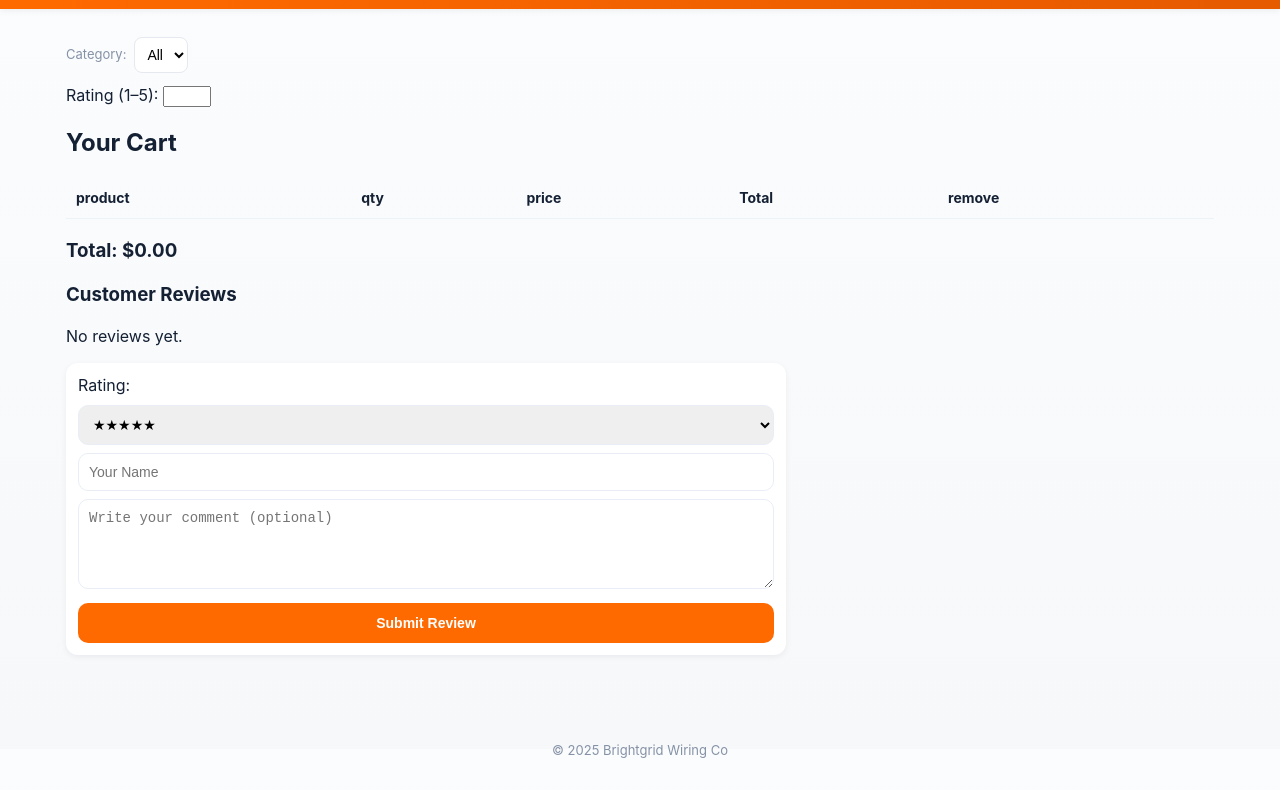
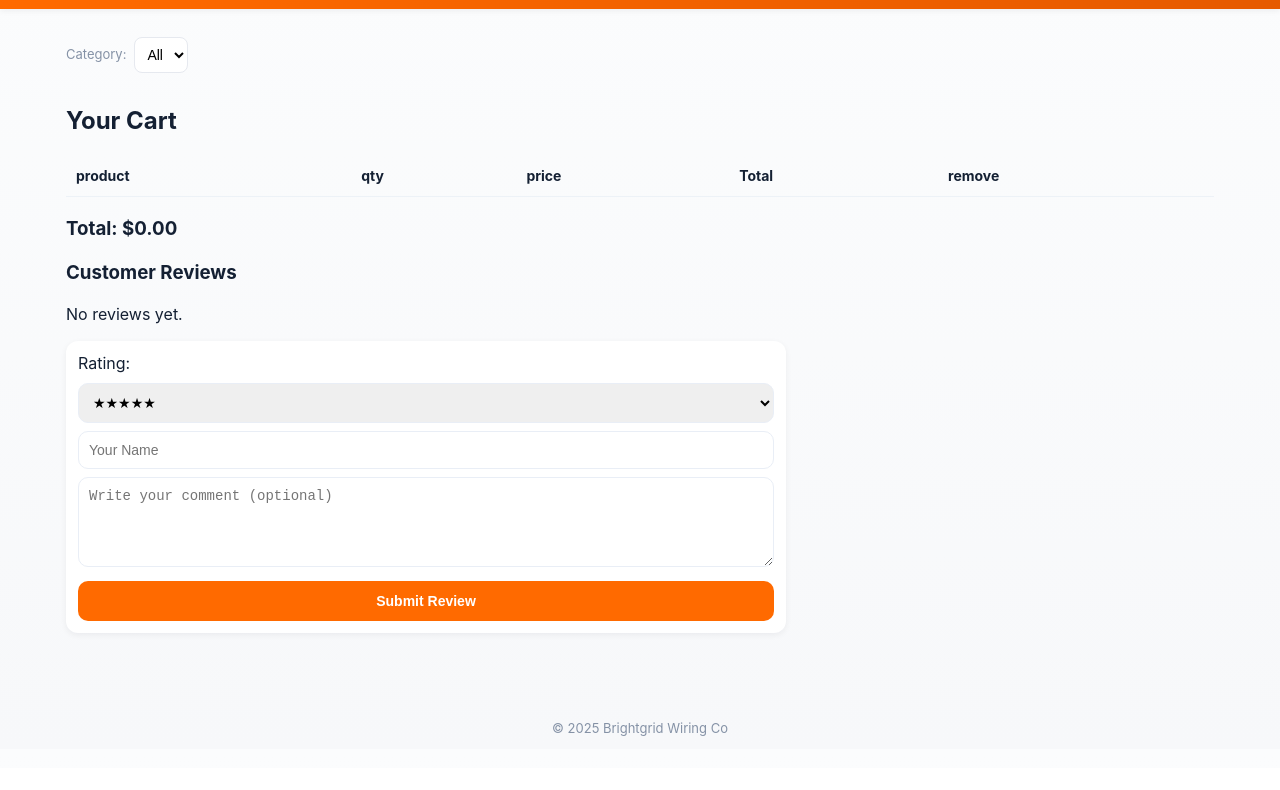
Before and after one commit to sellergadget23-ctrl/easymart, a plain HTML site: page index.html in a window 1280 px wide. Shown: the part 51-841 px from the top of the page. After the commit the page ends 819 px from the top, so only its background shows below. Drawn offline with nearby package versions, Linux system fonts and the light colour scheme; no server answers.

Commit message:
Update index.html

```diff
--- a/index.html
+++ b/index.html
@@ -62,8 +62,7 @@ try { emailjs.init("YOUR_USER_ID"); } catch(e){ console.warn("EmailJS init faile
       </label>
     </div>
     <div id="productGrid"></div>
-<label>Rating (1–5):</label>
-<input type="number" id="product-rating" min="1" max="5">
+
   </section>
 
   <!-- Cart -->
```
